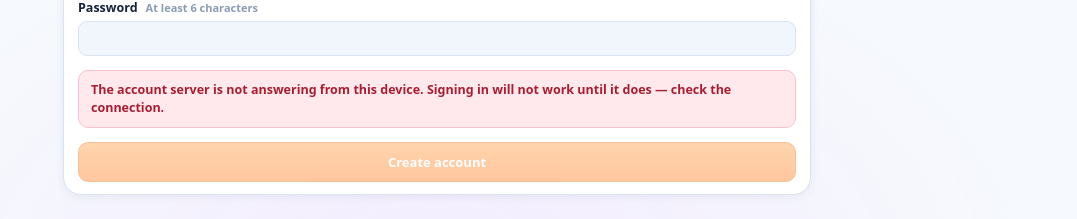
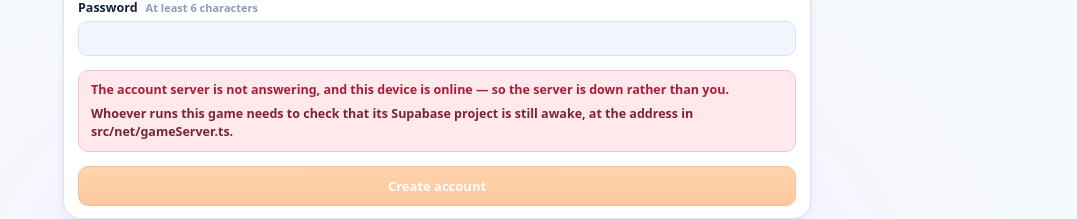
Before and after one commit to aaran2011/business, a React (Vite) app: page / in a window 1280 px wide. Shown: the part 505-724 px from the top of the page, without its empty margins (203-1280 px from the left). Built offline with nearby package versions, Linux system fonts and the light colour scheme; no server answers.

Commit message:
Say when an outage is the server's fault, not the player's connection

```diff
--- a/src/components/LoginScreen.tsx
+++ b/src/components/LoginScreen.tsx
@@ -198,8 +198,14 @@ export function LoginScreen({ onSignedIn }: { onSignedIn: (profile: Profile) =>
 
           {serverState === 'unreachable' && !error && (
             <div className="login-error">
-              The account server is not answering from this device. Signing in will not work until
-              it does — check the connection.
+              {navigator.onLine
+                ? 'The account server is not answering, and this device is online — so the server is down rather than you.'
+                : 'This device is offline. Signing in needs a connection.'}
+              <div className="login-setup">
+                {navigator.onLine
+                  ? 'Whoever runs this game needs to check that its Supabase project is still awake, at the address in src/net/gameServer.ts.'
+                  : 'Everything else — the board, the rules, a game against the computer — needs no connection at all once you are in.'}
+              </div>
             </div>
           )}
 
--- a/src/net/accounts.ts
+++ b/src/net/accounts.ts
@@ -99,6 +99,17 @@ export function clearProfile(): void {
   }
 }
 
+/**
+ * Whether the DEVICE is off the network.
+ *
+ * Only ever used to word a failure. It is a hint, not proof — a laptop on a
+ * wifi network with no route out still reports itself online — so nothing is
+ * decided by it.
+ */
+function deviceOffline(): boolean {
+  return typeof navigator !== 'undefined' && navigator.onLine === false
+}
+
 /** Whether accounts can be reached at all from this build. */
 export function accountsPossible(): boolean {
   return multiplayerConfigured
@@ -175,9 +186,18 @@ function describe(trouble: Trouble): AuthResult {
     case 'server':
       return { ok: false, error: 'The account server had a problem.', detail: trouble.detail }
     default:
+      /*
+        Whose problem is it? Worth getting right. Telling somebody to "check
+        the connection" when their connection is fine and the SERVER has gone
+        sends them looking in the wrong place — which is exactly what happened
+        on 2026-10-10, when the game's Supabase project had stopped existing
+        and the app blamed the player's wifi for it.
+      */
       return {
         ok: false,
-        error: 'Could not reach the account server. Check the connection.',
+        error: deviceOffline()
+          ? 'This device is offline. Signing in needs a connection.'
+          : 'The account server did not answer, and this device is online — so the server itself is down, paused or has moved.',
         detail: trouble.detail,
       }
   }
```
Also changed, not shown: 1 other file (tests, documents, lock files or other folders).
